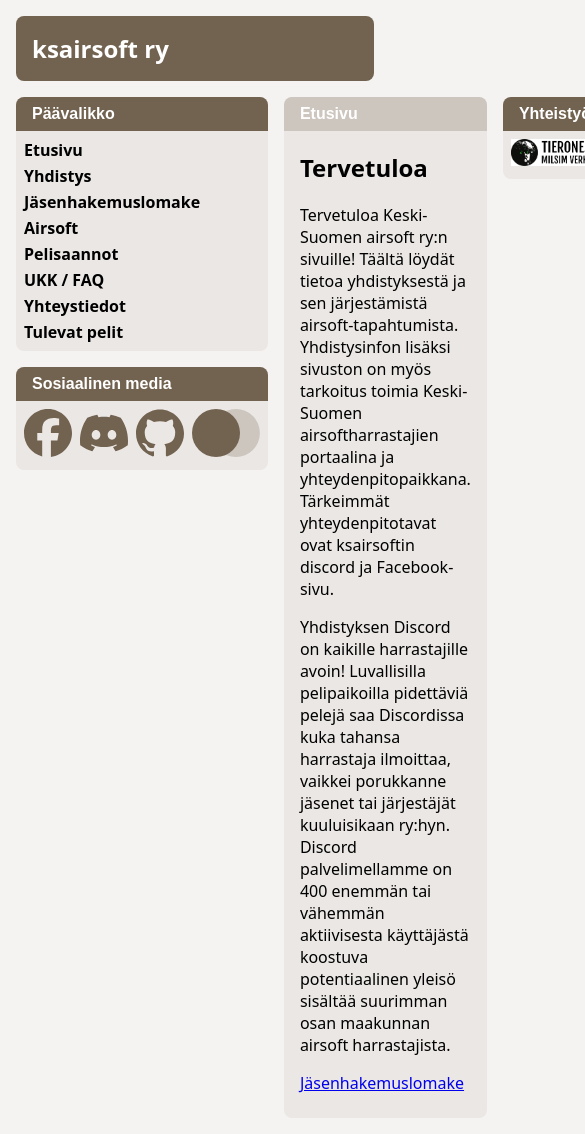
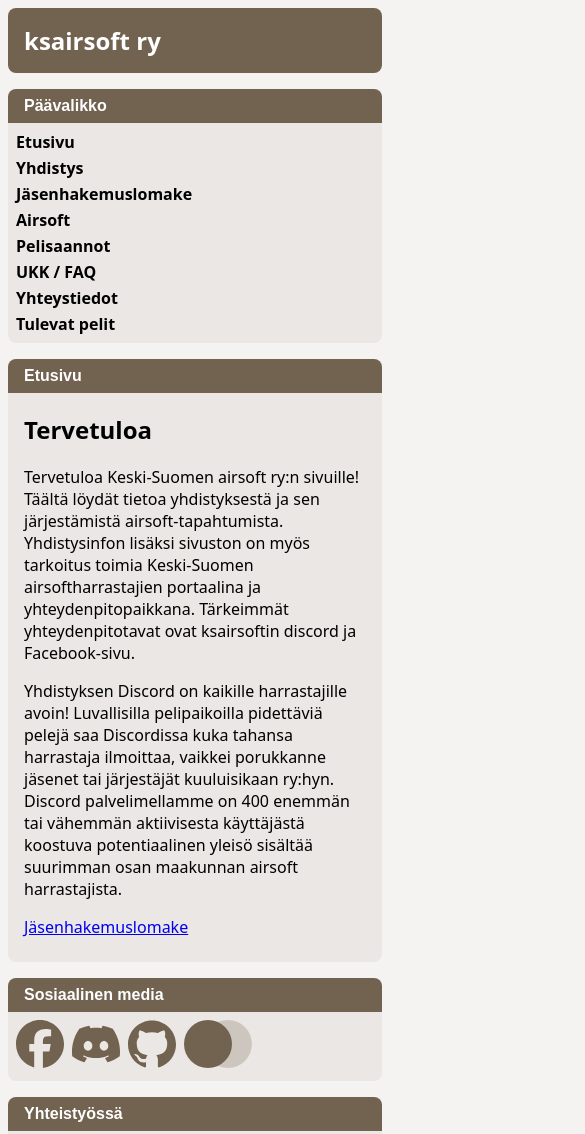
Before and after one commit to Keski-SuomenAirsoft/ksairsoft.info, an Astro site: page / in a window 390 px wide. Shown: the top 1134 px of the page, 585 px wide, since content can reach past the window. Built offline with nearby package versions, Linux system fonts and the light colour scheme; Astro itself is replaced by a stand-in of ours.

Commit message:
color fix

```diff
--- a/src/layouts/Layout.astro
+++ b/src/layouts/Layout.astro
@@ -66,7 +66,7 @@ const { frontmatter } = Astro.props;
         border-radius: 8px;
       }
       article > header {
-        background-color: #ccc6be;
+        background-color: #726250;
         border-radius: 8px 8px 0 0;
       }
       article > header h1 {
@@ -139,6 +139,9 @@ const { frontmatter } = Astro.props;
       .social-link {
         height: 48px;
       }
+      .contacts {
+        grid-column: 1;
+      }
       .sponsors {
         background-color: #eae7e4;
         border-radius: 8px;
@@ -159,6 +162,29 @@ const { frontmatter } = Astro.props;
         color: white;
         padding: 16px;
         text-align: center;
+      }
+
+      @media (max-width: 768px) {
+        body {
+          padding: 0.5rem;
+        }
+        main {
+          display: flex;
+          flex-direction: column;
+          gap: 8px;
+        }
+        .sidebar {
+          order: 1;
+        }
+        article {
+          order: 2;
+        }
+        .contacts {
+          order: 3;
+        }
+        aside:last-child {
+          order: 4;
+        }
       }
     </style>
   </head>
@@ -184,6 +210,15 @@ const { frontmatter } = Astro.props;
             </ul>
           </div>
         </nav>
+
+        <article>
+          <header>
+            <h1>{frontmatter?.title || "Page"}</h1>
+          </header>
+          <div class="content-body">
+            <slot />
+          </div>
+        </article>
 
         <section class="contacts">
           <h2>Sosiaalinen media</h2>
@@ -224,16 +259,6 @@ const { frontmatter } = Astro.props;
             </ul>
           </div>
         </section>
-      </aside>
-
-      <article>
-        <header>
-          <h1>{frontmatter?.title || "Page"}</h1>
-        </header>
-        <div class="content-body">
-          <slot />
-        </div>
-      </article>
 
         <aside>
           <section class="sponsors">
@@ -252,6 +277,7 @@ const { frontmatter } = Astro.props;
             </div>
           </section>
         </aside>
+      </aside>
     </main>
   </body>
 </html>
```
Lines whose indentation alone changed are shown as unchanged.
